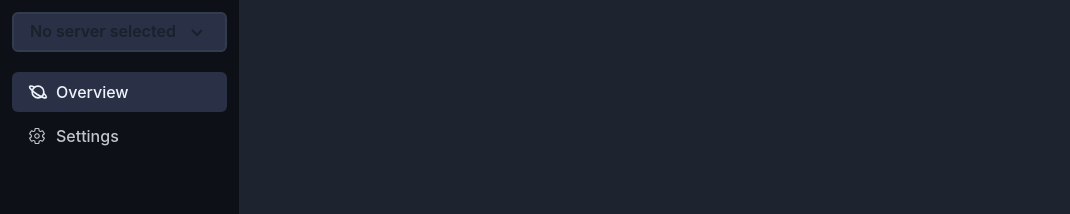
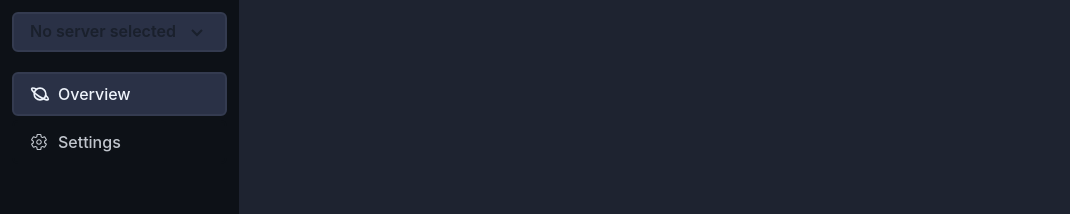
Before and after one commit to hyfic/snorlax, a React (Vite) app in the folder app/: page / in a window 1280 px wide. Shown: the top 214 px of the page, without its empty margins (0-1070 px from the left). Built offline with nearby package versions, Linux system fonts and the light colour scheme.

Commit message:
fix: border

```diff
--- a/app/src/components/navbar/navigation.tsx
+++ b/app/src/components/navbar/navigation.tsx
@@ -22,10 +22,10 @@ export const Navigation: ReactComponent<Props> = ({
         px={4}
         mt={1}
         alignItems='center'
-        className={`rounded-md border-2text-app-text font-medium ${
+        className={`rounded-md border-2 text-app-text font-medium ${
           onPage
             ? 'bg-app-dark3 border-app-dark4'
-            : 'opacity-80 transition-all border-app-dark1 duration-100 hover:opacity-100 hover:bg-app-dark2'
+            : 'opacity-80 transition-all border-app-dark1 duration-100 hover:opacity-100 hover:bg-app-dark2 hover:border-app-dark2'
         } ${className}`}
       >
         {children}
```
